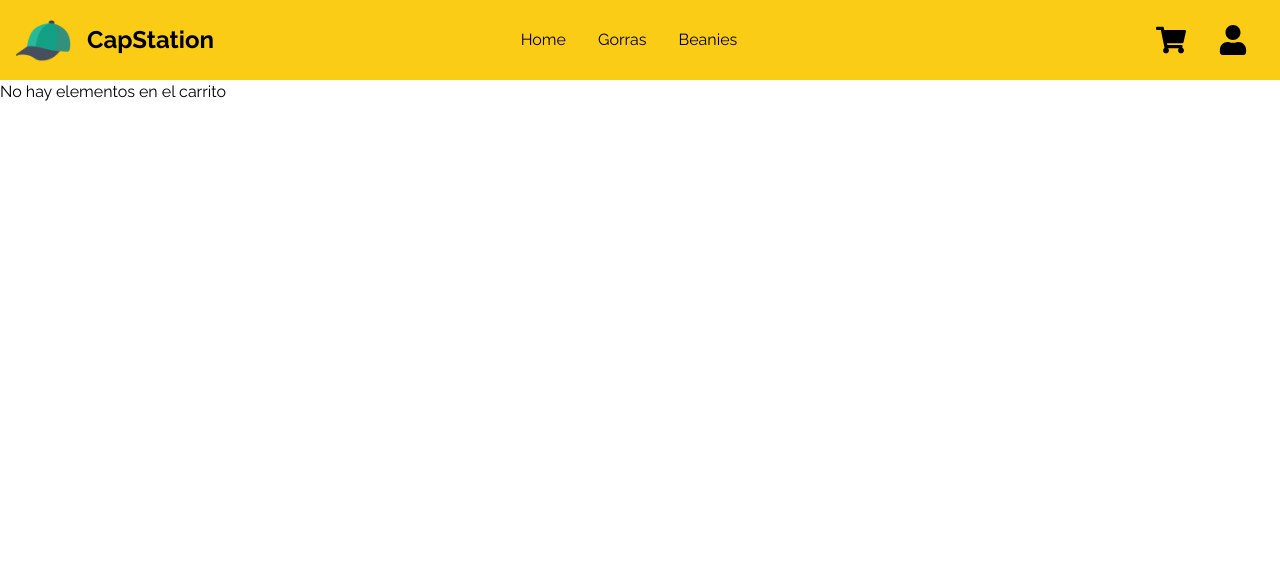
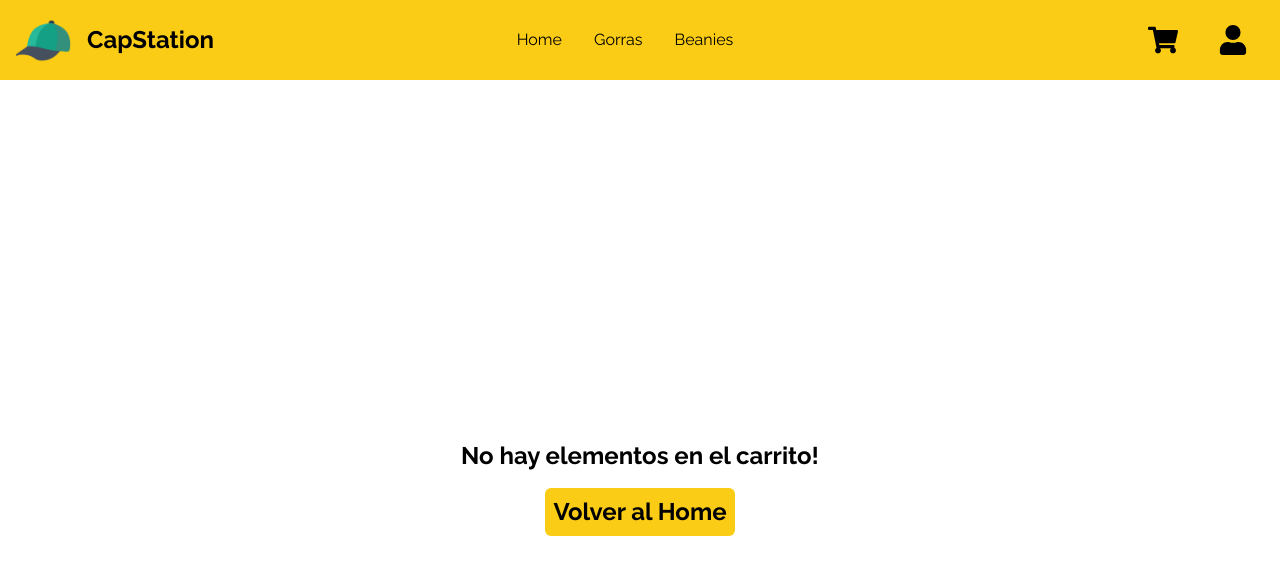
Before and after one commit to matiasmilito/CapStationMilito, a React (Vite) app: page /cart in a window 1280 px wide. Shown: the top 586 px of the page. Built offline with nearby package versions, Linux system fonts and the light colour scheme.

Commit message:
cart view

```diff
--- a/package.json
+++ b/package.json
@@ -8,6 +8,7 @@
     "preview": "vite preview"
   },
   "dependencies": {
+    "firebase": "^9.9.2",
     "react": "^18.0.0",
     "react-dom": "^18.0.0",
     "react-floating-whatsapp": "^4.0.5",
--- a/src/components/Cart.jsx
+++ b/src/components/Cart.jsx
@@ -1,6 +1,7 @@
 import React from 'react'
 import { useCartContext } from '../context/CartContext'
 import ItemCart from './ItemCart';
+import { Link } from 'react-router-dom';
 
 const Cart = () => {
   const {cart, totalPrice} = useCartContext();
@@ -8,20 +9,24 @@ const Cart = () => {
 
   if (cart.length === 0){
     return (
-      <div className='h-screen'>
-        <p className=''>No hay elementos en el carrito</p>
+      <div className='h-screen flex flex-col items-center justify-center'>
+        <p className='text-center font-bold text-4xl p-4 sm:text-2xl'>No hay elementos en el carrito!</p>
+        <div>
+          <Link to='/'><button className='p-2 bg-yellow-400 rounded-md hover:bg-yellow-300 text-center text-2xl font-bold'>Volver al Home</button></Link>
+        </div>
+
       </div>
     )
   }
 
   return (
     <div className='h-screen w-full'>
-      <div className='flex pt-2 font-bold border-b-2'>
+      {/* <div className='flex pt-2 font-bold border-b-2'>
         <p className='w-[40vw] text-center'>Producto</p>
         <p className='w-[12vw] text-center'>Cant</p>
         <p className='w-[15vw] text-center'>Precio</p>
         <p className='w-[15vw] text-center'>Subtotal</p>
-      </div>
+      </div> */}
       {
         cart.map(product => <ItemCart key={product.id} product={product}/>)
       }
--- a/src/components/CartWidget.jsx
+++ b/src/components/CartWidget.jsx
@@ -1,13 +1,17 @@
 import React from 'react'
 import {FaShoppingCart} from 'react-icons/fa'
 import { Link } from 'react-router-dom'
+import { useCartContext } from '../context/CartContext'
 
 const CartWidget = () => {
+  const {totalCount} = useCartContext();
+
   return (
-    <div>
+    <div className='flex items-center'>
       <Link to='/cart'>
           <FaShoppingCart />
       </Link>
+      <span className='p-1'>{totalCount() || ''}</span>
     </div>
   )
 }
--- a/src/components/ItemCart.jsx
+++ b/src/components/ItemCart.jsx
@@ -6,11 +6,11 @@ const ItemCart = ({product}) => {
     const {removeItem} = useCartContext();
 
   return (
-    <div className='flex border-b-2'>
+    <div className='flex border-b-2 p-2'>
         <div className='w-[25vw]'>
-            <img src={product.image} alt={product.title} className='w-[20vw] rounded-xl shadow-lg m-2'/>
+            <img src={product.image} alt={product.title} className='w-[20vw] rounded-xl shadow-lg m-auto'/>
         </div>
-        <div className='flex items-center'>
+        <div className='flex items-center lg:text-4xl'>
             <p className='p-2 font-bold w-[20vw] text-center'>{product.title}</p>
             <p className='p-2 w-[5vw] text-center'>{product.quantity}</p>
             <p className='p-2 w-[15vw] text-center'>${product.price}</p>
--- a/src/components/ItemDetail.jsx
+++ b/src/components/ItemDetail.jsx
@@ -21,9 +21,9 @@ const ItemDetail = ({producto, count}) => {
 
 
   return (
-    <div className='w-full h-screen bg-white flex items-center justify-center md:h-screen sm:h-full'>
+    <div className='w-full h-screen bg-white flex items-center justify-center'>
       <div className='max-w-[1000px] w-full grid sm:grid-cols-2 gap-8 m-4'>
-        <div className='m-auto'>
+        <div className='m-auto pt-4'>
             <img src={producto.image} alt="itemdetail" className='h-[300px] rounded-xl shadow-lg'/>
         </div>
         <div className='flex flex-col items-center m-4 justify-center'>
--- a/src/components/NavBar.jsx
+++ b/src/components/NavBar.jsx
@@ -45,7 +45,7 @@ const NavBar = () => {
         <li className='py-6 text-4xl hover:text-[#683720]'><Link to='/' onClick={handleClick}>Home</Link></li>
         <li className='py-6 text-4xl hover:text-[#683720]'><Link to='/type/gorras' onClick={handleClick}>Gorras</Link></li>
         <li className='py-6 text-4xl hover:text-[#683720]'><Link to='/type/beanies' onClick={handleClick}>Beanies</Link></li>
-        <li className='py-6 text-4xl hover:text-[#683720]'><CartWidget /></li>
+        <li className='py-6 text-4xl hover:text-[#683720]'><Link to='/cart' onClick={handleClick}><CartWidget /></Link></li>
         <li className='py-6 text-4xl hover:text-[#683720]'><Link to='/login' onClick={handleClick}><FaUser /></Link></li>
       </ul>
 
```
Also changed, not shown: 1 other file (tests, documents, lock files or other folders).
